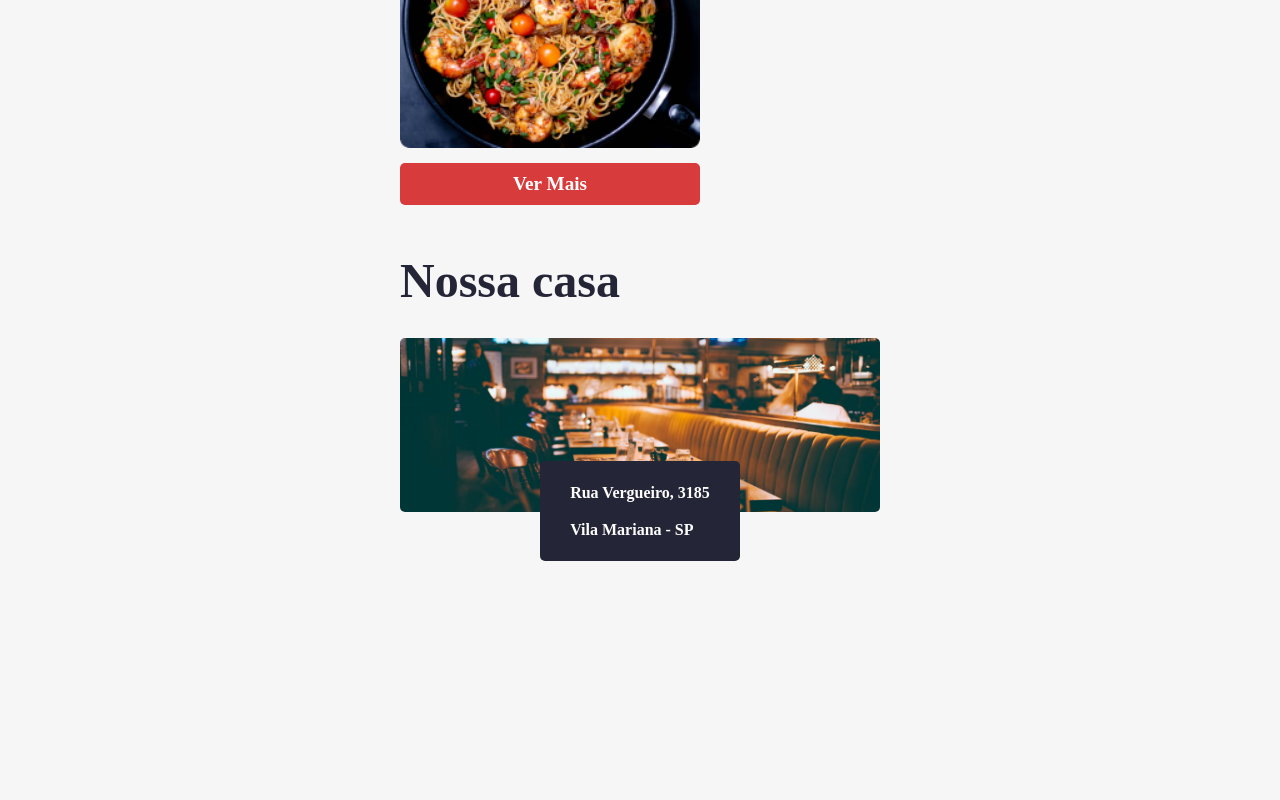
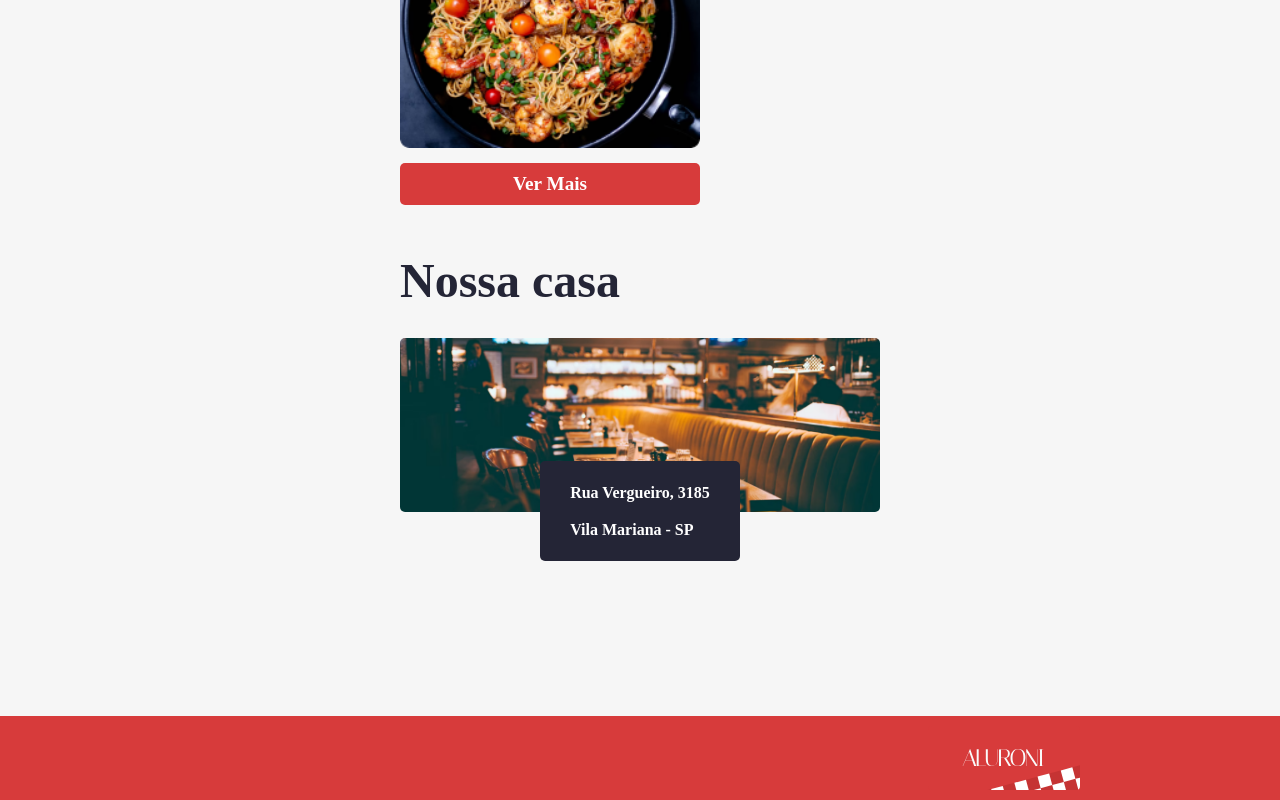
Before and after one commit to Chikrem/react-aluroni-router, a React (Create React App) app: page / in a window 1280 px wide. Shown: the part 1467-2267 px from the top of the page. Before the commit the page ends 2183 px from the top, so only its background shows below. Built offline with nearby package versions, Linux system fonts and the light colour scheme; a web font is replaced by a local one.

Commit message:
Criando Página 404

```diff
--- /dev/null
+++ b/src/common/Footer/Footer.module.scss
@@ -0,0 +1,17 @@
+@import "styles/variaveis";
+@import "styles/breakpoints";
+.footer {
+  background-color: $red;
+  display: flex;
+  justify-content: flex-end;
+  padding: 10px $padding-horizontal;
+  @media (max-width: $desktop_xsm) {
+  padding: 10px $padding-horizontal-mobile;
+  }
+  @media (min-width: $desktop_xsm) and (max-width: $desktop_sm) {
+  padding: 10px $padding-horizontal-sm;
+  }
+  @media (min-width: $desktop_sm) and (max-width: $desktop_md) {
+  padding: 10px $padding-horizontal-md;
+  }
+}
--- /dev/null
+++ b/src/common/Footer/index.tsx
@@ -0,0 +1,10 @@
+import styles from './Footer.module.scss';
+import { ReactComponent as Logo } from 'assets/logo.svg';
+
+export default function Footer() {
+  return (
+    <footer className={styles.footer}>
+      <Logo />
+    </footer>
+  );
+}
--- /dev/null
+++ b/src/pages/NotFound/NotFound.module.scss
@@ -0,0 +1,21 @@
+@import 'styles/variaveis';
+.container {
+  align-items: center;
+  display: flex;
+  flex: 1;
+  flex-direction: column;
+  justify-content: center;
+}
+.voltar {
+  display: flex;
+  justify-content: flex-start;
+  width: 100%;
+  button {
+    background-color: transparent;
+    border: none;
+    color: $red;
+    cursor: pointer;
+    font-size: 1.5rem;
+    font-weight: bold;
+  }
+}
--- /dev/null
+++ b/src/pages/NotFound/index.tsx
@@ -0,0 +1,15 @@
+import styles from './NotFound.module.scss';
+import { ReactComponent as NotFoundImage } from 'assets/not_found.svg';
+import classNames from 'classnames';
+import stylesTema from 'styles/Tema.module.scss';
+
+export default function NotFound() {
+  return(
+    <div className={classNames({
+      [styles.container]: true,
+      [stylesTema.container]: true
+    })}>
+      <NotFoundImage />
+    </div>
+  );
+}
--- a/src/routes.js
+++ b/src/routes.js
@@ -1,9 +1,11 @@
 import { BrowserRouter as Router, Routes, Route } from 'react-router-dom';
 import Inicio from 'pages/Inicio';
 import Cardapio from 'pages/Cardapio';
-import Menu from './common/menu/index';
-import PaginaPadrao from './common/paginaPadrao';
+import Menu from './common/Menu/index';
+import PaginaPadrao from './common/PaginaPadrao';
 import Sobre from 'pages/Sobre';
+import Footer from 'common/Footer';
+import NotFound from 'pages/NotFound';
 
 export default function AppRouter() {
   return (
@@ -15,8 +17,10 @@
             <Route index element={<Inicio />} />
             <Route path='cardapio' element={<Cardapio />} />
             <Route path='sobre' element={<Sobre />} />
+            <Route path='*' element={<NotFound />} />
           </Route>
         </Routes>
+        <Footer />
       </Router>
     </main>
   );
```
Also changed, not shown: src/assets/not_found.svg (added).
